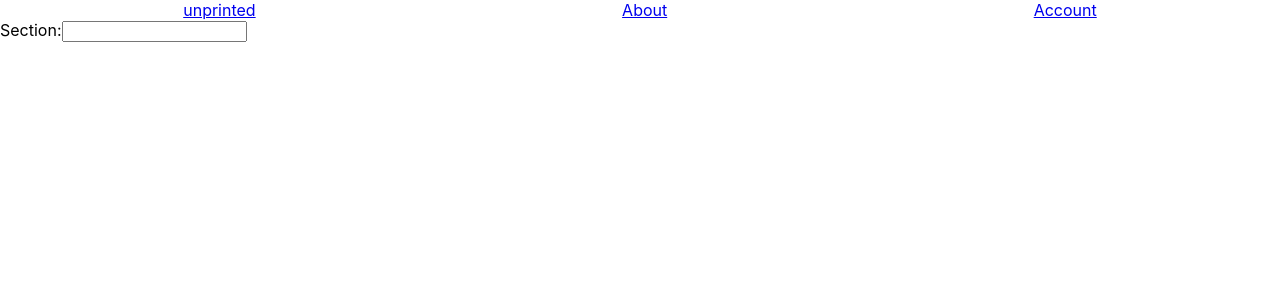
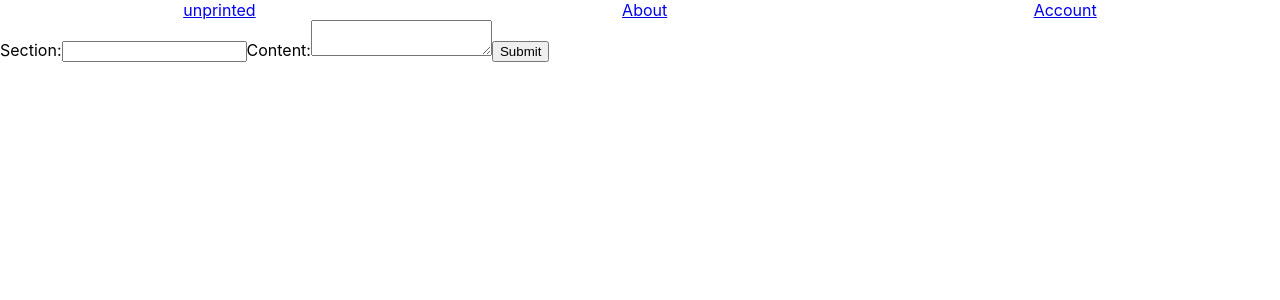
Before and after one commit to izaacAbrams/unprinted-client, a React (Create React App) app: page /1/add-section in a window 1280 px wide. Shown: the top 300 px of the page. Built offline with nearby package versions, Linux system fonts and the light colour scheme.

Commit message:
added new section that pushes to context

```diff
--- a/package.json
+++ b/package.json
@@ -6,6 +6,7 @@
     "@testing-library/jest-dom": "^4.2.4",
     "@testing-library/react": "^9.5.0",
     "@testing-library/user-event": "^7.2.1",
+    "cloudinary": "^1.22.0",
     "dotenv": "^8.2.0",
     "jwt-decode": "^2.2.0",
     "react": "^16.13.1",
--- a/src/App/App.js
+++ b/src/App/App.js
@@ -20,6 +20,10 @@ class App extends Component {
 		library: [],
 		getCurrentBook: (book_id) => {
 			return this.state.library.find((book) => book.id === parseInt(book_id));
+		},
+		addSection: (newSection, book_id) => {
+			const current = this.state.getCurrentBook(book_id);
+			this.state.library[current.id].content.push(newSection);
 		},
 	};
 
--- a/src/routes/AddSection/AddSection.js
+++ b/src/routes/AddSection/AddSection.js
@@ -1,17 +1,30 @@
-import React, {Component} from 'react'
-import UnprintedContext from '../../context/UnprintedContext'
+import React, { Component } from "react";
+import UnprintedContext from "../../context/UnprintedContext";
 
 class AddSection extends Component {
-    static contextType = UnprintedContext
+	static contextType = UnprintedContext;
 
-    render() {
-        return (
-            <div className="AddSection">
-                <label htmlFor="AddSection__section">Section:</label>
-                <input type='text' id="AddSection__section" />
-            </div>
-        )
-    }
+	handleSubmit(e) {
+		e.preventDefault();
+		const newSection = {
+			section: document.getElementById("AddSection__section").value,
+			content: document.getElementById("AddSection__content").value,
+		};
+		this.context.addSection(newSection, this.props.match.params.book_id);
+		this.props.history.push("/my-books");
+	}
+
+	render() {
+		return (
+			<form onSubmit={(e) => this.handleSubmit(e)} className="AddSection">
+				<label htmlFor="AddSection__section">Section:</label>
+				<input type="text" id="AddSection__section" />
+				<label htmlFor="AddSection__content">Content:</label>
+				<textarea id="AddSection__content"></textarea>
+				<button type="submit">Submit</button>
+			</form>
+		);
+	}
 }
 
 export default AddSection;
--- a/src/routes/EditBook/EditBook.js
+++ b/src/routes/EditBook/EditBook.js
@@ -5,7 +5,7 @@ class EditBook extends Component {
 	static contextType = UnprintedContext;
 
 	render() {
-		const current = this.props.match.params.book_id - 1;
+		const current = this.props.match.params.book_id;
 		const currentBook = this.context.getCurrentBook(
 			this.props.match.params.book_id
 		);
--- a/src/seeds/book_seeds.json
+++ b/src/seeds/book_seeds.json
@@ -1,6 +1,6 @@
 [
 	{
-		"id": 1,
+		"id": 0,
 		"title": "The Great Gatsby",
 		"author": "F Scott Fitzgerald",
 		"cover_img": "https://res.cloudinary.com/unprinted/image/upload/v1592686822/unprinted-images/ex_book_1_ypo4yj.jpg",
@@ -19,7 +19,7 @@
 		"price": "5.00"
 	},
 	{
-		"id": 2,
+		"id": 1,
 		"title": "The War of the Worlds",
 		"author": "H.G. Wells",
 		"cover_img": "https://res.cloudinary.com/unprinted/image/upload/v1592686824/unprinted-images/ex_book_2_poeczi.jpg",
@@ -38,7 +38,7 @@
 		"price": "5.00"
 	},
 	{
-		"id": 3,
+		"id": 2,
 		"title": "The Wizard of Oz",
 		"author": "L Frank Baum",
 		"cover_img": "https://res.cloudinary.com/unprinted/image/upload/v1592686823/unprinted-images/ex_book_3_j06t3n.png",
@@ -57,7 +57,7 @@
 		"price": "5.00"
 	},
 	{
-		"id": 4,
+		"id": 3,
 		"title": "Sherlock Holmes",
 		"author": "Sir Authur Conan Doyle",
 		"cover_img": "https://res.cloudinary.com/unprinted/image/upload/v1592686823/unprinted-images/ex_book_4_i3wqmj.jpg",
@@ -76,7 +76,7 @@
 		"price": "5.00"
 	},
 	{
-		"id": 5,
+		"id": 4,
 		"title": "Harry Potter and the Sorcerer's Stone",
 		"author": "J K Rowling",
 		"cover_img": "https://res.cloudinary.com/unprinted/image/upload/v1592686824/unprinted-images/ex_book_5_pnsoha.jpg",
@@ -95,7 +95,7 @@
 		"price": "5.00"
 	},
 	{
-		"id": 6,
+		"id": 5,
 		"title": "Moby Dick",
 		"author": "Herman Melville",
 		"cover_img": "https://res.cloudinary.com/unprinted/image/upload/v1592686823/unprinted-images/ex_book_6_agrqxq.png",
```
Also changed, not shown: 1 other file (tests, documents, lock files or other folders).
